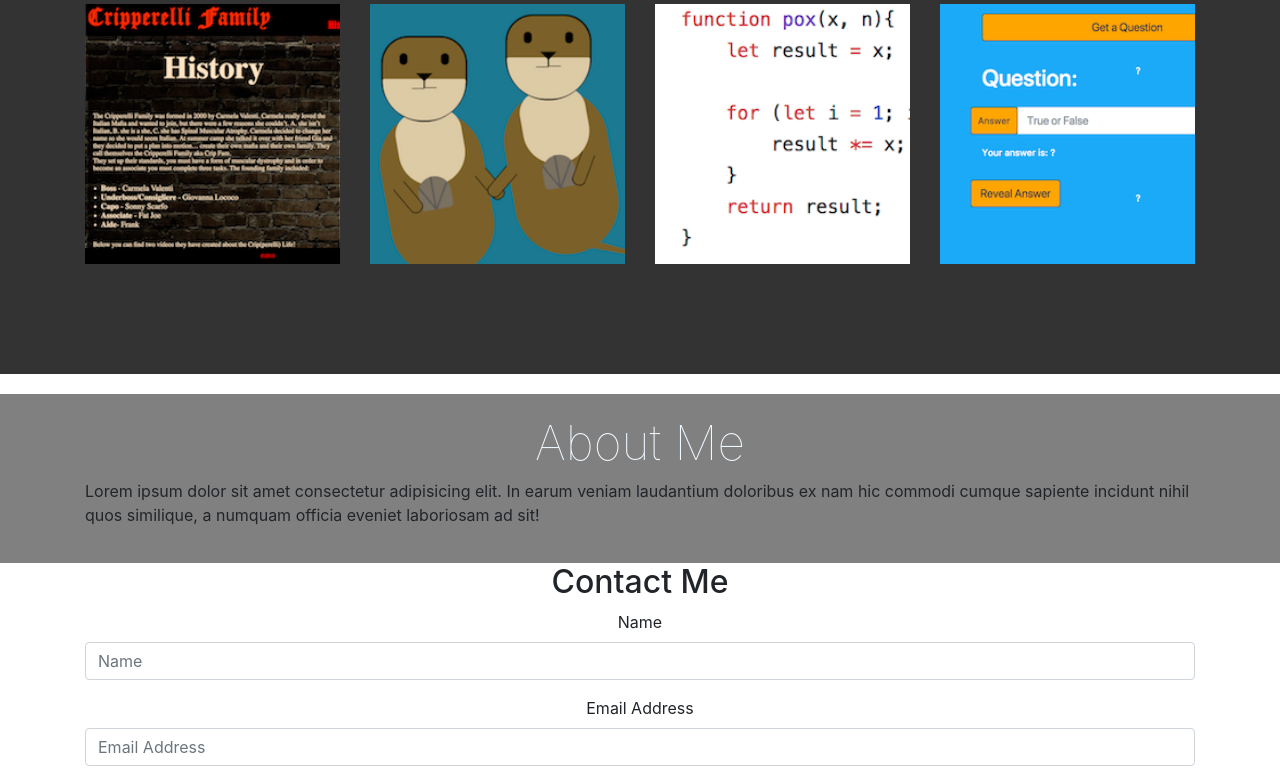
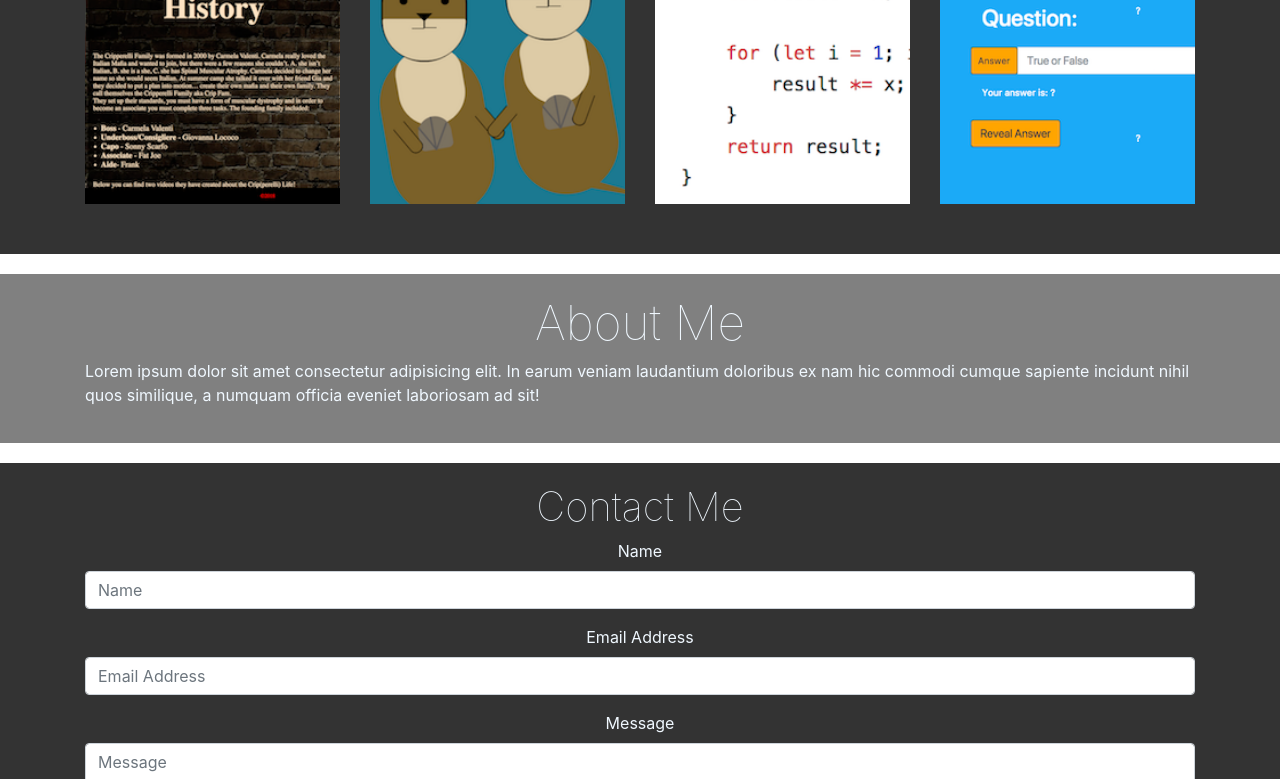
Before and after one commit to vmunson/portfolio, a website: page index.html in a window 1280 px wide. Shown: the part 475-1254 px from the top of the page. Drawn offline with nearby package versions, Linux system fonts and the light colour scheme; a web font is replaced by a local one.

Commit message:
uupdated contact CSS

```diff
--- a/index.html
+++ b/index.html
@@ -130,7 +130,7 @@
         <div class="container">
             <div class="row text-center">
                 <div class="col ">
-                    <h2>Contact Me</h2>
+                    <h3>Contact Me</h3>
                 </div>
             </div>
             <div class="row">
--- a/scss/_contact.scss
+++ b/scss/_contact.scss
@@ -0,0 +1,15 @@
+#contact{
+    padding: 20px;
+    margin-top: 20px;
+    background-color: rgb(51, 51, 51);
+}
+
+#contact h3{
+    font-size: 250%;
+    font-weight: 100;
+    color: aliceblue;
+}
+
+#contact label{
+    color: aliceblue;
+}
--- a/scss/_portfolio.scss
+++ b/scss/_portfolio.scss
@@ -1,7 +1,7 @@
 #portfolio{
     background-color: rgb(51, 51, 51);
     color: aliceblue;
-    padding: 80px 0;
+    padding: 20px 0;
 }
 
 #portfolio .portfolio-item {
```
Also changed, not shown: css/main.css.
